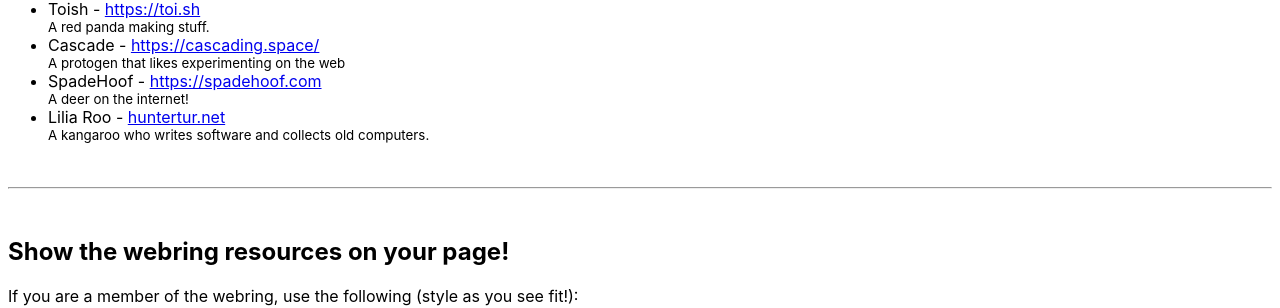
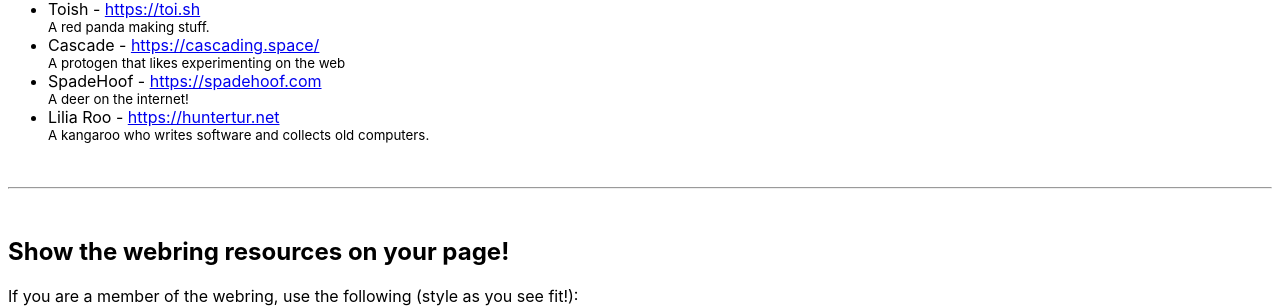
Before and after one commit to astrabun/critterweb.net, a Jekyll site: the page built from _rings/critters.md, in a window 1280 px wide. Shown: the part 337-645 px from the top of the page. Built offline with Jekyll 4.4.1, drawn with Linux system fonts in a browser that asks for light colours; part of the change alters nothing that is shown.

Commit message:
Update sites.yml

```diff
--- a/_data/sites.yml
+++ b/_data/sites.yml
@@ -23,7 +23,7 @@
   rings:
     - critters
 - name: Lilia Roo
-  link: "huntertur.net"
+  link: "https://huntertur.net"
   description: |
     A kangaroo who writes software and collects old computers.
   rings:
```
